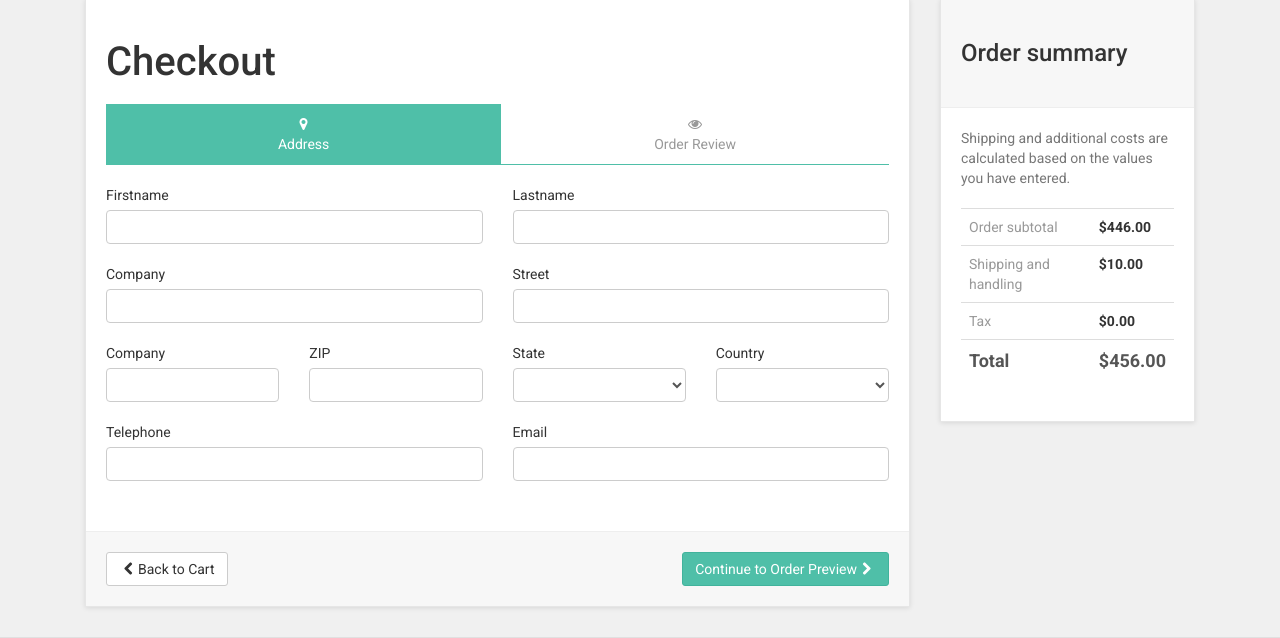
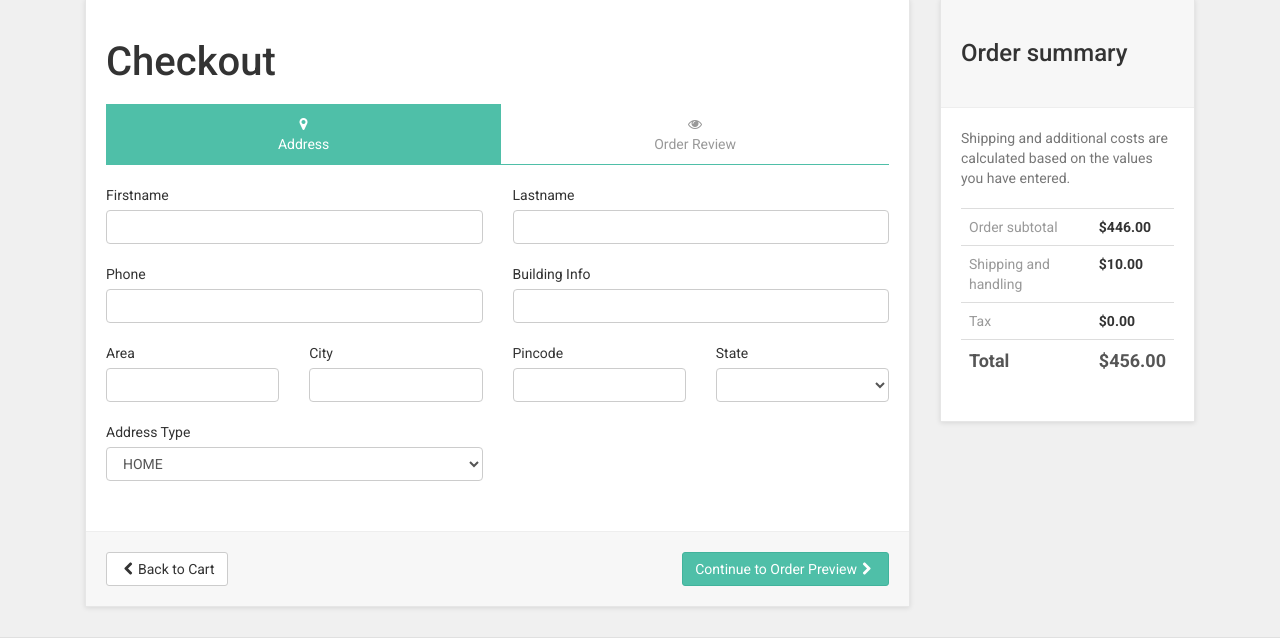
Before and after one commit to arunkn28/BuyGameStuff, a Django app: template eCommerce/orders/templates/order.html in a window 1280 px wide. Shown: the part 213-851 px from the top of the page. Run offline with Django 3.2, Linux system fonts and the light colour scheme; the template is opened without the code that fills it, so the values that code supplies are empty; parts of the project's set-up code (start-up, migrations or seed data) failed here and were passed over; some libraries are stand-ins or nearby versions.

Commit message:
Orders progress

```diff
--- a/eCommerce/account/urls.py
+++ b/eCommerce/account/urls.py
@@ -3,28 +3,25 @@ from django.urls import reverse_lazy
 from django.contrib.auth.views import LogoutView, PasswordResetView, PasswordResetDoneView,\
                                        PasswordResetConfirmView, PasswordResetCompleteView
 
-from .views import LoginView, RegisterView
+from .views import LoginView, RegisterView, UpdateAddress
 
 urlpatterns = [
 
     url(r'^login/$', LoginView.as_view(),name='login'),
     url(r'^register/$', RegisterView.as_view(),name='register'),
     url(r'^logout/$', LogoutView.as_view(),name='logout'),
-
+    url(r'^updateaddress/$', UpdateAddress.as_view(),name='updateaddress'),
     url(r'^password_reset/$',
         PasswordResetView.as_view(template_name='password/forgot-password.html',
                                   success_url=reverse_lazy('account:password_reset_done')),
                                   name='password_reset'),
-
     url(r'^password_reset/done/$',
         PasswordResetDoneView.as_view(template_name='password/password_reset_done.html'),
         name='password_reset_done'),
-
     url(r'^reset/(?P<uidb64>[0-9A-Za-z_\-]+)/(?P<token>[0-9A-Za-z]{1,13}-[0-9A-Za-z]{1,20})/$',
         PasswordResetConfirmView.as_view(template_name='password/password_reset_confirm.html',
                                          success_url = reverse_lazy('account:password_reset_complete')),
                                         name='password_reset_confirm'),
-
     url(r'^reset/done/$',
         PasswordResetCompleteView.as_view(template_name='password/password_reset_complete.html'),
         name='password_reset_complete'),
--- a/eCommerce/orders/templates/order.html
+++ b/eCommerce/orders/templates/order.html
@@ -19,12 +19,12 @@
 					<div class="col-md-9" id="checkout">
 
                     <div class="box">
-                        <form method="post" action="" id="checkout_address_form">
+                        <form method="post" action="{% url 'address:updateaddress'%}" id="checkout_address_form">
                             <h1>Checkout</h1>
                             <ul class="nav nav-pills nav-justified">
-                                <li class="active"><a href="#"><i class="fa fa-map-marker"></i><br>Address</a>
+                                <li class="active"><a><i class="fa fa-map-marker"></i><br>Address</a>
                                 </li>
-                                <li class="disabled"><a href="#"><i class="fa fa-eye"></i><br>Order Review</a>
+                                <li class="disabled"><a><i class="fa fa-eye"></i><br>Order Review</a>
                                 </li>
                             </ul>
 
@@ -32,14 +32,14 @@
                                 <div class="row">
                                     <div class="col-sm-6">
                                         <div class="form-group">
-                                            <label for="firstname">Firstname</label>
-                                            <input type="text" class="form-control" id="firstname">
+                                            <label for="first_name">Firstname</label>
+                                            <input type="text" class="form-control" id="first_name" name="first_name">
                                         </div>
                                     </div>
                                     <div class="col-sm-6">
                                         <div class="form-group">
-                                            <label for="lastname">Lastname</label>
-                                            <input type="text" class="form-control" id="lastname">
+                                            <label for="last_name">Lastname</label>
+                                            <input type="text" class="form-control" id="last_name" name="last_name">
                                         </div>
                                     </div>
                                 </div>
@@ -48,55 +48,58 @@
                                 <div class="row">
                                     <div class="col-sm-6">
                                         <div class="form-group">
-                                            <label for="company">Company</label>
-                                            <input type="text" class="form-control" id="company">
+                                            <label for="phone">Phone</label>
+                                            <input type="text" class="form-control" id="phone_number" name="phone_number">
                                         </div>
                                     </div>
                                     <div class="col-sm-6">
                                         <div class="form-group">
-                                            <label for="street">Street</label>
-                                            <input type="text" class="form-control" id="street">
+                                            <label for="building_info">Building Info</label>
+                                            <input type="text" class="form-control" id="building_info" name="building_info">
                                         </div>
                                     </div>
                                 </div>
                                 <!-- /.row -->
 
                                 <div class="row">
-                                    <div class="col-sm-6 col-md-3">
+                                	<div class="col-sm-6 col-md-3">
                                         <div class="form-group">
-                                            <label for="city">Company</label>
-                                            <input type="text" class="form-control" id="city">
+                                            <label for="area">Area</label>
+                                            <input type="text" class="form-control" id="area" name="area">
                                         </div>
                                     </div>
                                     <div class="col-sm-6 col-md-3">
                                         <div class="form-group">
-                                            <label for="zip">ZIP</label>
-                                            <input type="text" class="form-control" id="zip">
+                                            <label for="city">City</label>
+                                            <input type="text" class="form-control" id="city" name="city">
+                                        </div>
+                                    </div>
+                                    <div class="col-sm-6 col-md-3">
+                                        <div class="form-group">
+                                            <label for="pincode">Pincode</label>
+                                            <input type="text" class="form-control" id="pincode" name="pincode">
                                         </div>
                                     </div>
                                     <div class="col-sm-6 col-md-3">
                                         <div class="form-group">
                                             <label for="state">State</label>
-                                            <select class="form-control" id="state"></select>
+                                            <select class="form-control" id="state" name="state"></select>
                                         </div>
                                     </div>
-                                    <div class="col-sm-6 col-md-3">
+                                    <!-- <div class="col-sm-6 col-md-3">
                                         <div class="form-group">
                                             <label for="country">Country</label>
                                             <select class="form-control" id="country"></select>
                                         </div>
-                                    </div>
+                                    </div> -->
 
                                     <div class="col-sm-6">
                                         <div class="form-group">
-                                            <label for="phone">Telephone</label>
-                                            <input type="text" class="form-control" id="phone">
-                                        </div>
-                                    </div>
-                                    <div class="col-sm-6">
-                                        <div class="form-group">
-                                            <label for="email">Email</label>
-                                            <input type="text" class="form-control" id="order_email">
+                                            <label for="address_type">Address Type</label>
+                                            <select class="form-control" id="address_type" name="address_type">
+													<option value="home" value="home">HOME</option>
+													<option value="office" value="home">OFFICE</option>
+                                            </select>
                                         </div>
                                     </div>
 
@@ -121,6 +124,7 @@
                 	</div>
                 </div>
 				 <!-- Address End-->
+			<!-- Order Preview Start -->
 			<div id="order_review_div" style="display:none">
                 <div class="col-md-9" id="checkout">
 
@@ -204,6 +208,7 @@
                 </div>
                 <!-- /.col-md-9 -->
 			</div>
+			<!-- Order Preview End -->
                 <div class="col-md-3">
 
                     <div class="box" id="order-summary">
@@ -251,15 +256,25 @@
  {% block javascriptblock%}
  <script>
 
-	$('#order_preview_btn').on('click',function(){
 		//Ajax call to update the address for this order
 		$('#checkout_address_form').submit(function(e){
 			e.preventDefault();
+
+			$.ajax({
+				url:"{% url 'address:updateaddress'%}",
+				type: "POST",
+			    cache:false,
+			    dataType: "json",
+			    data: $(this).serialize()
+			    success: function(resp){
+			        $('#address_div').hide();
+					$('#order_review_div').show();
+			    },
+			    error: function(HttpRequest, textStatus, errorThrown) {
+			        //alert("Status: " + textStatus); alert("Error: " + errorThrown);
+			    }
+			});
 		});
-		$('#address_div').hide();
-		$('#order_review_div').show();
-
-	});
 
 	$('#back_address_btn').on('click',function(){
 		$('#address_div').show();
```
Also changed, not shown: eCommerce/account/models.py (+22 -2 lines), eCommerce/account/views.py (+22 -3 lines), eCommerce/orders/views.py (+13 -2 lines).
